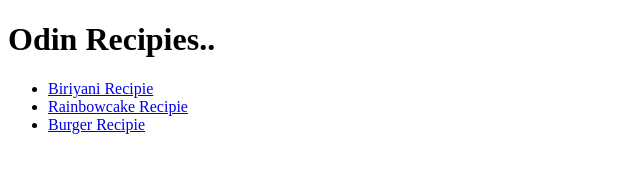
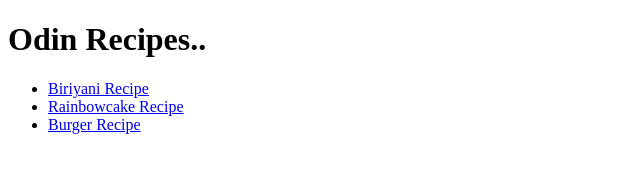
Before and after one commit to DEVIPRIYA789/recipies, a plain HTML site: page index.html in a window 1280 px wide. Shown: the full height of the page, 0-640 px from the left. Drawn offline with Linux system fonts and the light colour scheme.

Commit message:
Update index.html

```diff
--- a/index.html
+++ b/index.html
@@ -3,14 +3,14 @@
 <head>
     <meta charset="UTF-8">
     <meta name="viewport" content="width=device-width, initial-scale=1.0">
-    <title>Recipies</title>
+    <title>Recipes</title>
 </head>
 <body>
-    <h1>Odin Recipies..</h1>
+    <h1>Odin Recipes..</h1>
     <ul>
-       <li><a href="Biriyani.html" target="_blank" rel="noopener noreferrer">Biriyani Recipie</a></li>
-       <li><a href="Rainbowcake.html">Rainbowcake Recipie</a></li>
-       <li><a href="Burger.html"> Burger Recipie</a></li>
+       <li><a href="Biriyani.html" target="_blank" rel="noopener noreferrer">Biriyani Recipe</a></li>
+       <li><a href="Rainbowcake.html">Rainbowcake Recipe</a></li>
+       <li><a href="Burger.html"> Burger Recipe</a></li>
     </ul>
 </body>
 </html>
```
